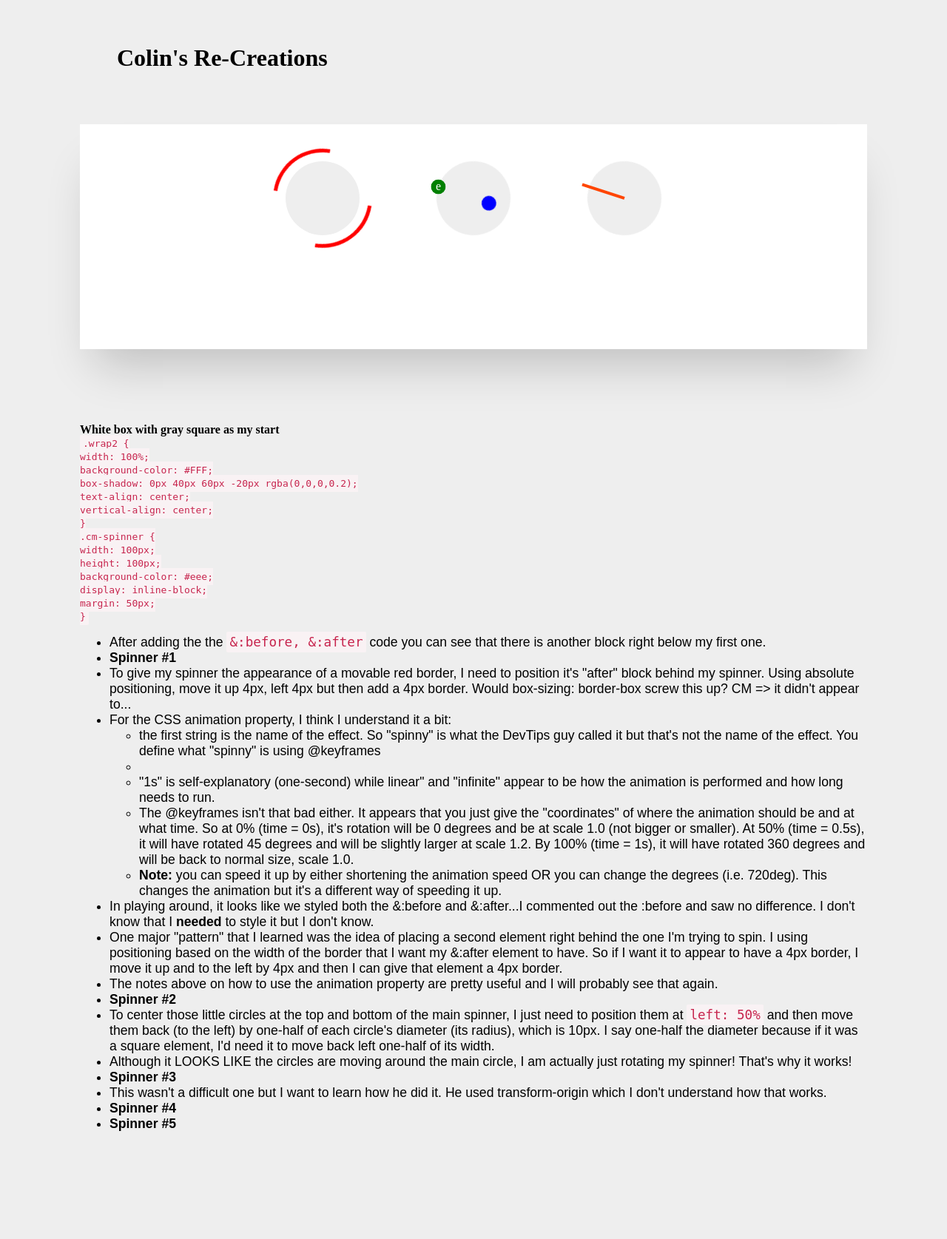
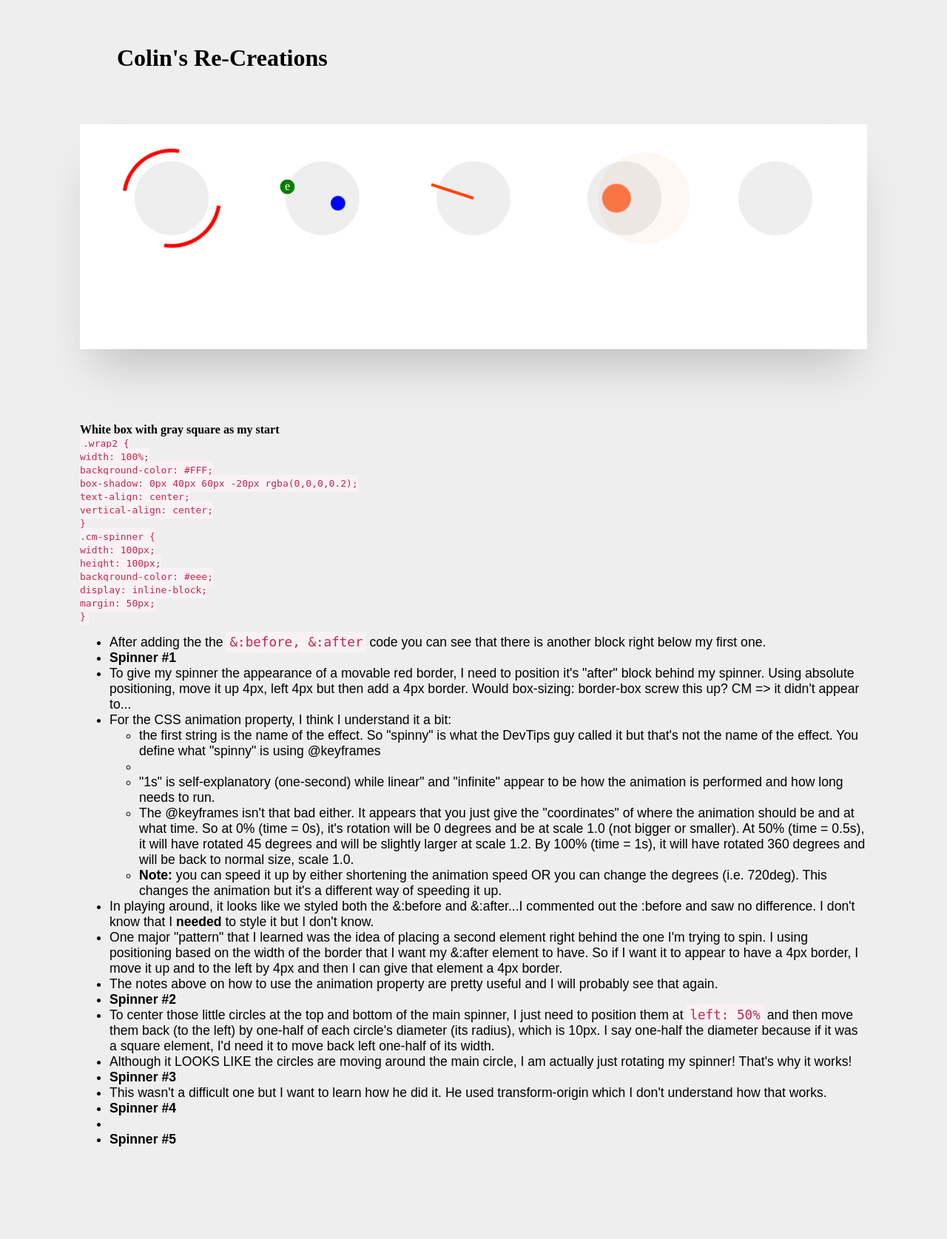
Before and after one commit to coolinmc6/CM-Pages, a PHP site: page /passwords/sweet-css/spinners.php in a window 1280 px wide. Shown: the part 690-2365 px from the top of the page at 74% size. Before the commit the page ends 2219 px from the top, so only its background shows below. Run offline with PHP 8.4, Linux system fonts and the light colour scheme; style sheets or scripts are compiled from the project's sources.

Commit message:
Spinner 4

```diff
--- a/css/cm-spinners.css
+++ b/css/cm-spinners.css
@@ -111,3 +111,37 @@ code {
     margin-left: -2px;
     -webkit-border-radius: 0px;
     border-radius: 0px; }
+
+/**************************************************************************************************/
+/******************************************* SPINNER 4 ********************************************/
+/**************************************************************************************************/
+.cm-spinner-4:before, .cm-spinner-4:after {
+  position: absolute;
+  top: 50%;
+  left: 50%;
+  margin-top: -50px;
+  margin-left: -50px;
+  background: orangered;
+  animation: cm-pulse 2s linear infinite;
+  opacity: 0; }
+
+.cm-spinner-4:after {
+  animation: cm-pulse 2.2s linear 2.3s infinite; }
+
+@keyframes cm-pulse {
+  0% {
+    transform: scale(0) translateX(-50px);
+    opacity: 1; }
+  100% {
+    transform: scale(1.3) translateX(25px);
+    opacity: 0; } }
+
+@keyframes wiggle {
+  0% {
+    transform: translateX(5px); }
+  100% {
+    transform: translateX(-5px); } }
+
+/**************************************************************************************************/
+/******************************************* SPINNER 5 ********************************************/
+/**************************************************************************************************/
--- a/sweet-css/cm-spinners.scss
+++ b/sweet-css/cm-spinners.scss
@@ -170,7 +170,107 @@ code {
 }
 
 
+/**************************************************************************************************/
+/******************************************* SPINNER 4 ********************************************/
+/**************************************************************************************************/
 
+.cm-spinner-4 {
+	// background-color: #eee;
+
+	&:before, &:after {
+		position: absolute;
+		top: 50%;
+		left: 50%;
+		margin-top: -50px;
+		margin-left: -50px;
+		background: orangered;
+	    animation: cm-pulse 2s linear infinite;
+	    opacity: 0;
+	}
+
+	&:after {
+		animation: cm-pulse 2.2s linear 2.3s infinite;
+	}
+
+
+}
+
+@keyframes cm-pulse {
+	0% {
+		transform: scale(0) translateX(-50px);
+
+		opacity: 1;
+	}
+	100% {
+		transform: scale(1.3) translateX(25px);
+
+		opacity: 0;
+	}
+}
+
+@keyframes wiggle {
+	0% {
+		transform: translateX(5px);
+	}
+	100% {
+		transform: translateX(-5px);
+	}
+}
+
+
+
+
+
+
+
+
+
+
+
+
+
+
+
+
+
+
+
+
+
+
+
+
+
+
+
+
+
+// @keyframes pulse {
+// 	0% {
+// 		transform: scale(0);
+// 		opacity: 1;
+// 	}
+
+// 	100% {
+// 		transform: scale(1.3);
+// 		opacity: 0;
+// 	}
+
+// }
+
+
+
+
+
+
+
+
+
+
+
+/**************************************************************************************************/
+/******************************************* SPINNER 5 ********************************************/
+/**************************************************************************************************/
 
 
 
--- a/sweet-css/spinners.php
+++ b/sweet-css/spinners.php
@@ -30,6 +30,8 @@
 		<div class="cm-spinner cm-spinner-1"></div>
 		<div class="cm-spinner cm-spinner-2"></div>
 		<div class="cm-spinner cm-spinner-3"></div>
+		<div class="cm-spinner cm-spinner-4"></div>
+		<div class="cm-spinner cm-spinner-5"></div>
 	</div>
 
 	<div class="notes">
@@ -99,6 +101,7 @@
 			<li>This wasn't a difficult one but I want to learn how he did it.  He used transform-origin which I
 			don't understand how that works.</li>
 			<li><strong>Spinner #4</strong></li>
+			<li></li>
 			<li><strong>Spinner #5</strong></li>
 		</ul>
 
```
